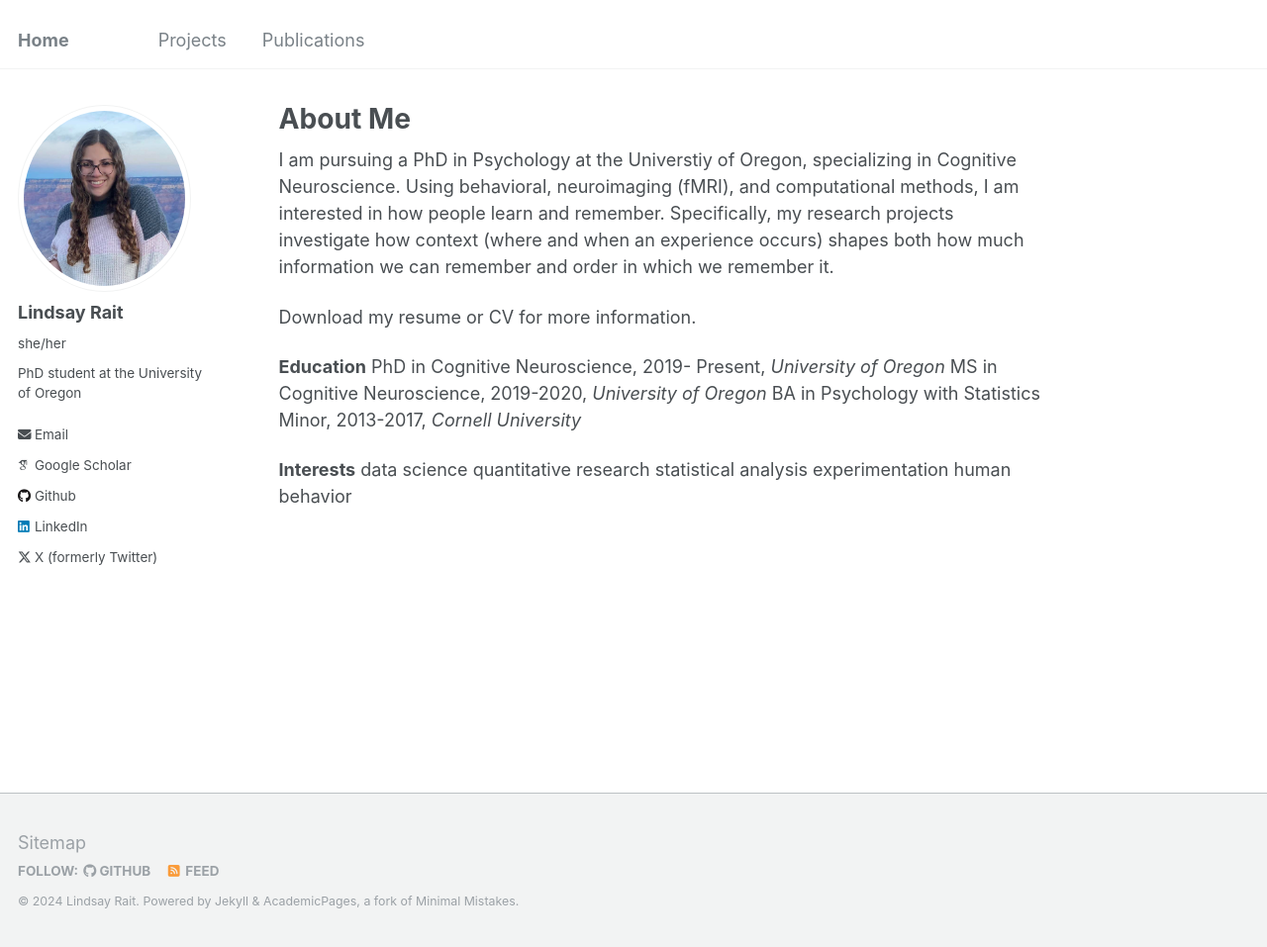
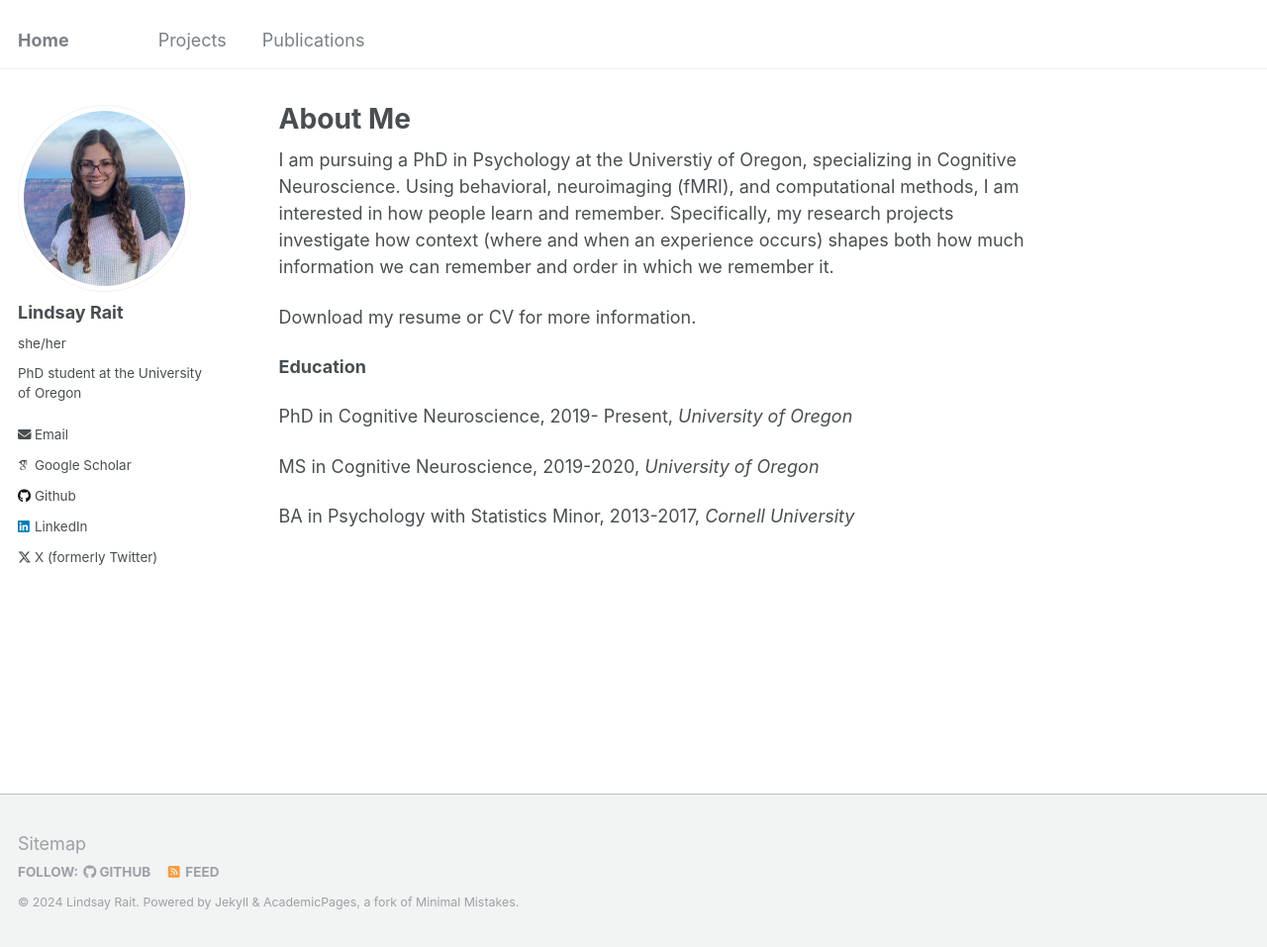
Before and after one commit to lindsay-rait/lindsay-rait.github.io, a Jekyll site: the page built from _pages/about.md, in a window 1280 px wide and 957 px high. Shown: the whole window at 99% size. Built offline with Jekyll 4.4.1, drawn with Linux system fonts in a browser that asks for light colours; some web fonts are replaced.

Commit message:
Update about.md

```diff
--- a/_pages/about.md
+++ b/_pages/about.md
@@ -9,16 +9,14 @@ redirect_from:
 
 I am pursuing a PhD in Psychology at the Universtiy of Oregon, specializing in Cognitive Neuroscience. Using behavioral, neuroimaging (fMRI), and computational methods, I am interested in how people learn and remember. Specifically, my research projects investigate how context (where and when an experience occurs) shapes both how much information we can remember and order in which we remember it.
 
+
 Download my resume or CV for more information.
 
- **Education**
+
+**Education**
+
 PhD in Cognitive Neuroscience, 2019- Present, _University of Oregon_
+
 MS in Cognitive Neuroscience, 2019-2020, _University of Oregon_
+
 BA in Psychology with Statistics Minor, 2013-2017, _Cornell University_
-
-**Interests**
-data science
-quantitative research
-statistical analysis
-experimentation
-human behavior
```
